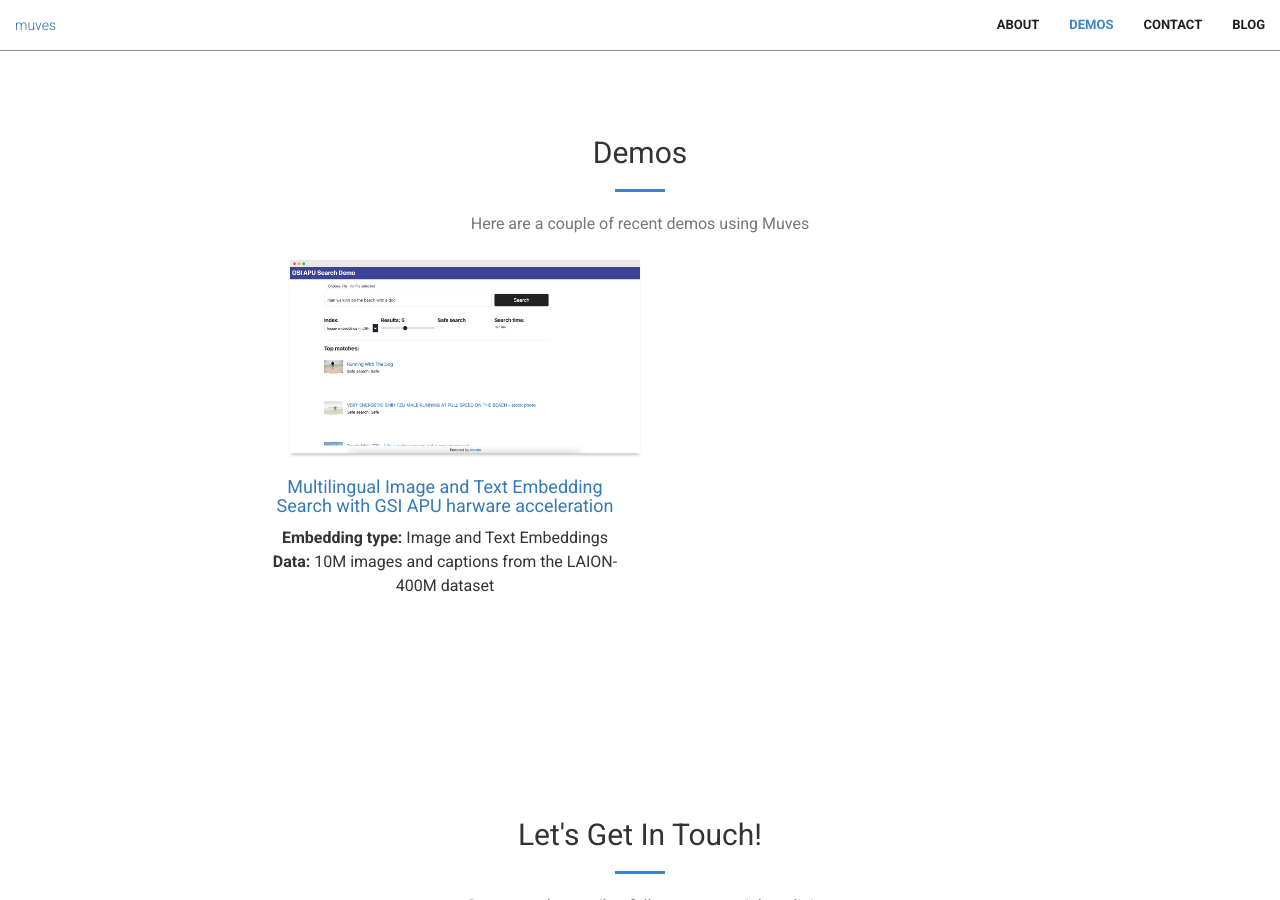
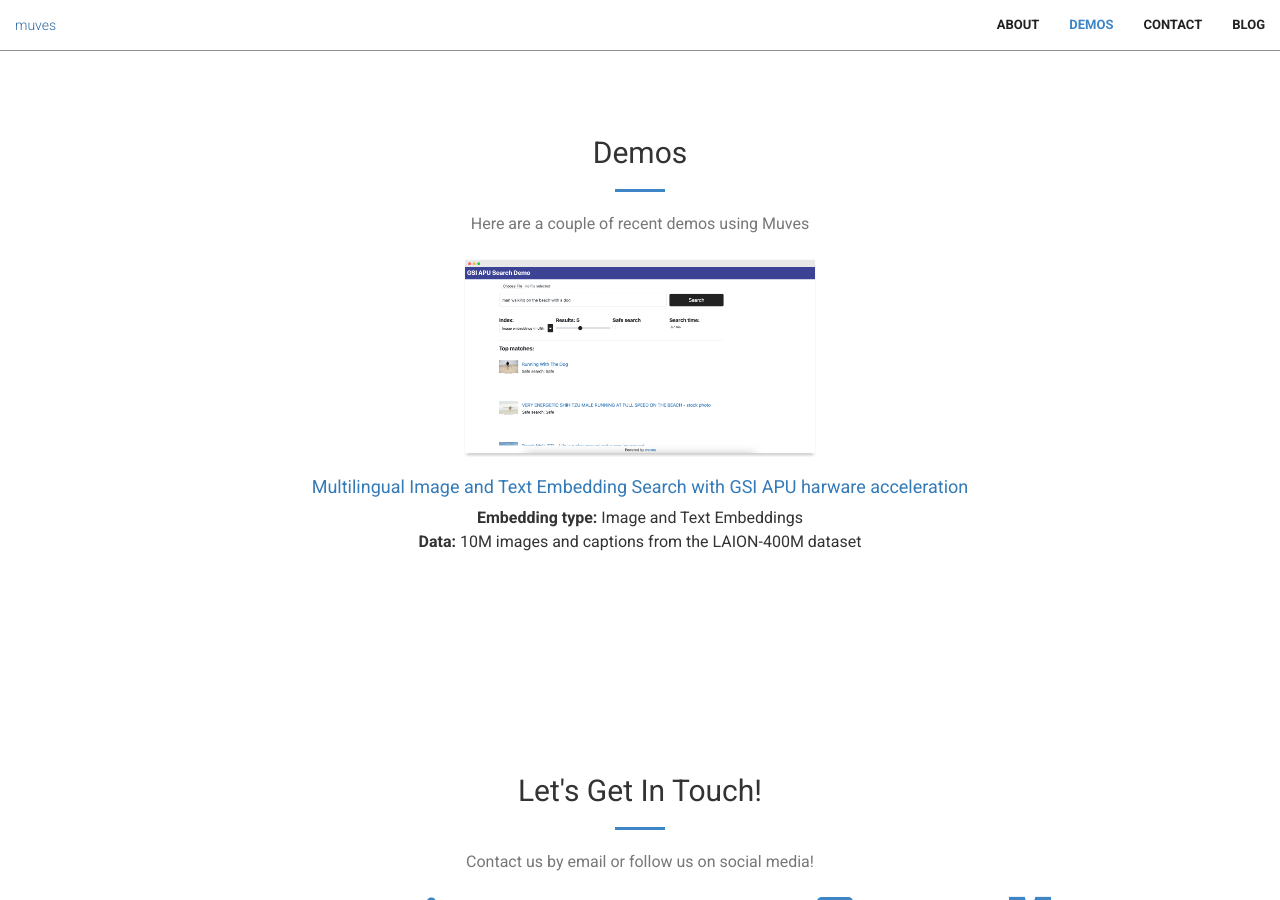
Before and after one commit to muvesio/muves.io, a Jekyll site: the page built from index.html, in a window 1280 px wide and 900 px high, scrolled down 1646 px. Built offline with Jekyll 4.4.1, drawn with Linux system fonts in a browser that asks for light colours.

Commit message:
updated demos

```diff
--- a/_includes/demos.html
+++ b/_includes/demos.html
@@ -16,7 +16,7 @@
                     <p><b>Embedding type:</b> Text Embeddings <br />
                         <b>Data:</b> 1M books from the Amazon product dataset</p>
             </div> -->
-            <div class="col-lg-4 col-lg-offset-2 text-center" >
+            <div class="col-lg-8 col-lg-offset-2 text-center" >
                 <p><a href="http://os-demo.gsitechnology.com:8080" ><img src="img/gsi_demo.png" align="middle" width="400"></a></p>
                 <h4><a href="http://os-demo.gsitechnology.com:8080" >Multilingual Image and Text Embedding Search with GSI APU harware acceleration</a></h4>
                     <p><b>Embedding type:</b> Image and Text Embeddings <br />
```
